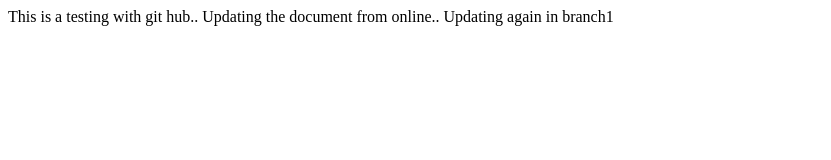
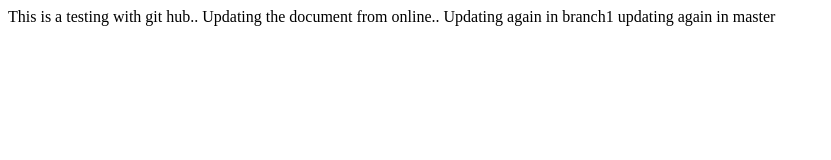
Before and after one commit to asselvakumar/SampleFacts, a plain HTML site: page index.html in a window 1280 px wide. Shown: the whole page, without its empty margins (0-831 px from the left). Drawn offline with Linux system fonts and the light colour scheme.

Commit message:
Update index.html

```diff
--- a/index.html
+++ b/index.html
@@ -2,4 +2,5 @@
   This is a testing with git hub..
   Updating the document from online..
   Updating again in branch1
+  updating again in master
 </body>
```
